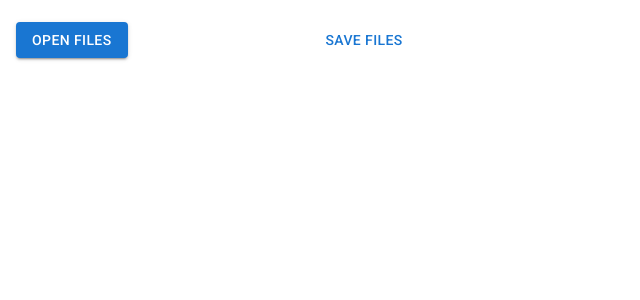
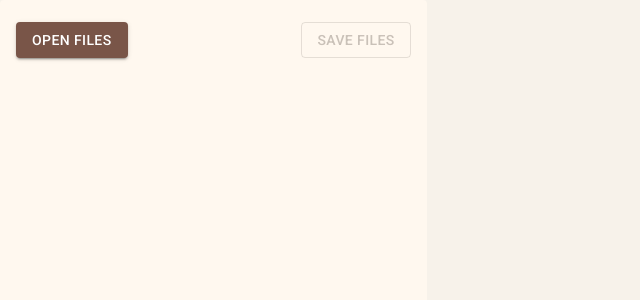
Before and after one commit to Eurydia/project-ametrine, a React (Vite) app: page / in a window 1280 px wide. Shown: the top 300 px of the page, without its empty margins (0-640 px from the left). Built offline with nearby package versions, Linux system fonts and the light colour scheme.

Commit message:
Add react-toastify; refine UI layout and tabs

```diff
--- a/package.json
+++ b/package.json
@@ -30,6 +30,7 @@
     "@tauri-apps/plugin-opener": "^2",
     "react": "^19.1.0",
     "react-dom": "^19.1.0",
+    "react-toastify": "^11.1.0",
     "zod": "^4.4.3"
   },
   "devDependencies": {
--- a/src/routes/index.tsx
+++ b/src/routes/index.tsx
@@ -1,6 +1,6 @@
+import CloseIcon from "@mui/icons-material/Close";
 import KeyboardArrowDownIcon from "@mui/icons-material/KeyboardArrowDown";
 import KeyboardArrowUpIcon from "@mui/icons-material/KeyboardArrowUp";
-import TabContext from "@mui/lab/TabContext";
 import Button from "@mui/material/Button";
 import Grid from "@mui/material/Grid";
 import IconButton from "@mui/material/IconButton";
@@ -17,7 +17,7 @@ import { useSelector } from "@tanstack/react-store";
 import { basename, documentDir, extname } from "@tauri-apps/api/path";
 import { open } from "@tauri-apps/plugin-dialog";
 import { readTextFile, writeTextFile } from "@tauri-apps/plugin-fs";
-import { act, useEffect, useMemo, useState } from "react";
+import { useEffect, useMemo, useState } from "react";
 import {
   getMarkerKeys,
   getTokens,
@@ -96,8 +96,12 @@ function RouteComponent() {
 
   return (
     <Grid container>
-      <Grid size={{ lg: 4 }} sx={{ overflow: "auto" }}>
-        <Paper variant="elevation" elevation={0} sx={{ padding: 2 }}>
+      <Grid size={{ lg: 4 }}>
+        <Paper
+          variant="elevation"
+          elevation={0}
+          sx={{ padding: 2, height: "100vh", overflow: "auto" }}
+        >
           <Stack spacing={4}>
             <Toolbar
               variant="dense"
@@ -105,6 +109,7 @@ function RouteComponent() {
               sx={{ justifyContent: "space-between" }}
             >
               <Button
+                disableTouchRipple
                 variant="contained"
                 onClick={async () => {
                   const items = await open({
@@ -148,6 +153,9 @@ function RouteComponent() {
                 OPEN FILES
               </Button>
               <Button
+                disabled={fileArrays.length === 0}
+                disableTouchRipple
+                variant="outlined"
                 onClick={async () => {
                   const dir = await open({
                     directory: true,
@@ -196,7 +204,6 @@ function RouteComponent() {
                               variant="dense"
                               sx={{ justifyContent: "space-between" }}
                             >
-                              <Stack direction={"row"} spacing={0.5} useFlexGap>
                               <Typography
                                 sx={{
                                   fontFamily: "monospace",
@@ -206,26 +213,29 @@ function RouteComponent() {
                               >
                                 {`<<<(${value.markerKey})>>>`}
                               </Typography>
-                                {activeFile !== null && (
-                                  <Typography>{`(${activeFile.markers[value.markerKey] ?? "none"} present in this file)`}</Typography>
-                                )}
-                              </Stack>
                               <Stack direction={"row"}>
                                 <IconButton
                                   onClick={() => {
+                                    if (activeFile === null) {
+                                      return;
+                                    }
+
+                                    const occurenceCount =
+                                      activeFile.markers[value.markerKey];
+
+                                    if (occurenceCount === undefined) {
+                                      return;
+                                    }
+
                                     setHighlightedMarker((prev) => {
                                       if (
                                         prev !== null &&
-                                        prev.marker === value.markerKey &&
-                                        activeFile !== null
+                                        prev.marker === value.markerKey
                                       ) {
                                         return {
                                           marker: value.markerKey,
                                           order:
-                                            (prev.order + 1) %
-                                            (activeFile.markers[
-                                              value.markerKey
-                                            ] ?? 1),
+                                            (prev.order + 1) % occurenceCount,
                                         };
                                       }
                                       return {
@@ -239,6 +249,16 @@ function RouteComponent() {
                                 </IconButton>
                                 <IconButton
                                   onClick={() => {
+                                    if (activeFile === null) {
+                                      return;
+                                    }
+                                    const occurenceCount =
+                                      activeFile.markers[value.markerKey];
+
+                                    if (occurenceCount === undefined) {
+                                      return;
+                                    }
+
                                     setHighlightedMarker((prev) => {
                                       if (
                                         prev !== null &&
@@ -249,9 +269,7 @@ function RouteComponent() {
                                           marker: value.markerKey,
                                           order:
                                             (prev.order === 0
-                                              ? activeFile.markers[
-                                                  value.markerKey
-                                                ]
+                                              ? occurenceCount
                                               : prev.order) - 1,
                                         };
                                       }
@@ -295,40 +313,72 @@ function RouteComponent() {
         <Tabs
           value={currentFilePath}
           onChange={(_, v) => setCurrentFilePath(v)}
+          sx={{
+            overflow: "visible",
+          }}
           slotProps={{
-            list: { sx: { flexWrap: "wrap" } },
+            scroller: {
+              sx: {
+                overflow: "visible",
+                whiteSpace: "normal",
+              },
+            },
+            list: {
+              sx: {
+                flexWrap: "wrap",
+                alignItems: "flex-start",
+              },
+            },
+            indicator: {
+              sx: {
+                display: "none",
+              },
+            },
           }}
         >
           {fileArrays.map((file) => {
+            const selected = currentFilePath === file.fileData.path;
             return (
               <Tab
+                disableTouchRipple
                 key={file.fileData.path}
                 label={file.fileData.name}
                 value={file.fileData.path}
+                sx={{
+                  whiteSpace: "nowrap",
+                  maxWidth: "none",
+                  minWidth: "auto",
+                  flexShrink: 0,
+                  borderBottom: "2px solid",
+                  borderBottomColor:(t) =>
+                    selected ? t.palette.primary.main :  "transparent",
+                  color: (t) =>
+                    selected ? t.palette.primary.main : t.palette.text.primary,
+                }}
+                icon={
+                  <CloseIcon
+                    component={"span"}
+                    onClick={(e) => {
+                      e.preventDefault();
+                      e.stopPropagation();
+                      setFileLookup((prev) => {
+                        const { [file.fileData.path]: _, ...next } = prev;
+                        return next;
+                      });
+                    }}
+                  />
+                }
+                iconPosition="end"
               />
             );
           })}
         </Tabs>
         {activeFile !== null && (
-          <Stack>
-            <Toolbar
-              sx={{
-                justifyContent: "center",
-                borderBottom: "1px solid black",
-              }}
-              disableGutters
-              variant="dense"
-            >
-              <Typography component={"pre"} sx={{ fontFamily: "monospace" }}>
-                {activeFile.fileData.name}
-              </Typography>
-            </Toolbar>
           <TexFilePreview
             highlight={highlightedMarker ?? undefined}
             tokens={activeFile.tokens}
             replacements={markerReplacements}
           />
-          </Stack>
         )}
       </Grid>
     </Grid>
--- a/src/theme.ts
+++ b/src/theme.ts
@@ -4,7 +4,39 @@ import "@fontsource/roboto/400.css";
 import "@fontsource/roboto/500.css";
 import "@fontsource/roboto/700.css";
 
-let theme = createTheme();
+let theme = createTheme({
+  palette: {
+    mode: "light",
+    background: {
+      default: "#F7F2EA",
+      paper: "#FFF8EF",
+    },
+    primary: {
+      main: "#795548", // MUI brown[500]
+      light: "#A98274",
+      dark: "#4B2C20",
+      contrastText: "#FFFFFF",
+    },
+    secondary: {
+      main: "#8D6E63", // brown[400]
+      light: "#BE9C91",
+      dark: "#5F4339",
+      contrastText: "#FFFFFF",
+    },
+    text: {
+      primary: "#2E211B",
+      secondary: "#5D4A42",
+      disabled: "#9C8C84",
+    },
+    divider: "#D7C8BA",
+    action: {
+      hover: "rgba(121, 85, 72, 0.08)",
+      selected: "rgba(121, 85, 72, 0.14)",
+      disabled: "rgba(46, 33, 27, 0.26)",
+      disabledBackground: "rgba(46, 33, 27, 0.12)",
+    },
+  },
+});
 theme = responsiveFontSizes(theme);
 
 export { theme };
```
Also changed, not shown: 1 other file (tests, documents, lock files or other folders). Lines whose indentation alone changed are shown as unchanged.
